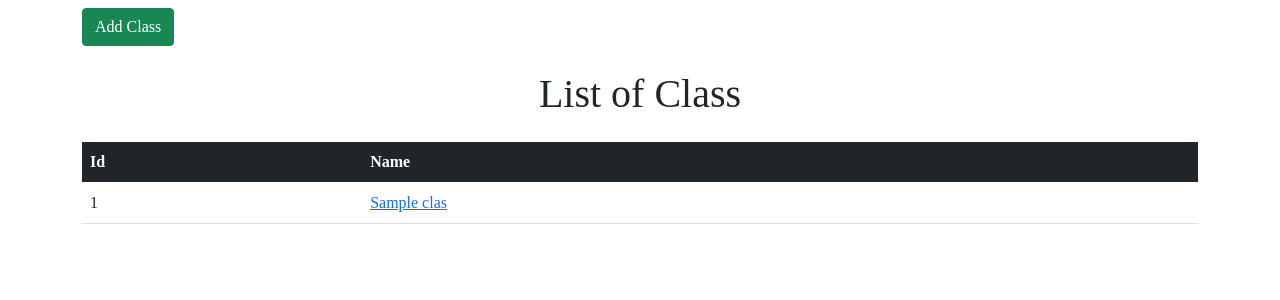
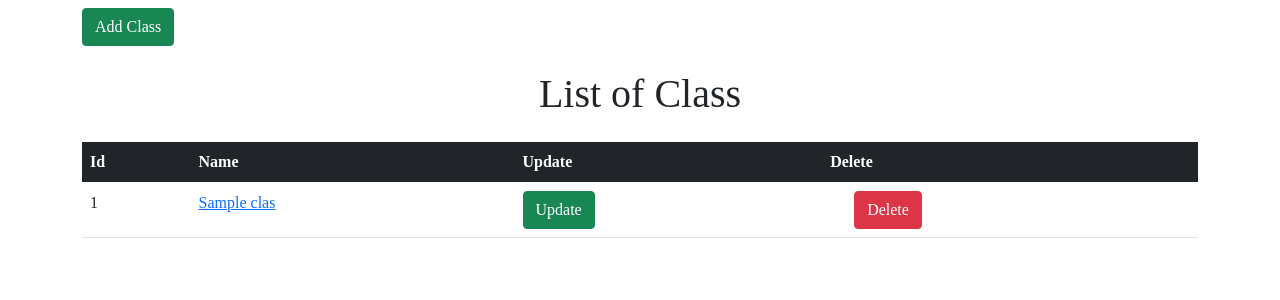
Before and after one commit to ijazbacha/School-managment-system, a Flask app: page /list_of_class in a window 1280 px wide. Shown: the part 86-386 px from the top of the page. Run offline with Flask 2, Linux system fonts and the light colour scheme; tables that the repository leaves empty hold one stand-in row (values such as "Sample post").

```diff
--- a/app/routes.py
+++ b/app/routes.py
@@ -97,7 +97,7 @@ def add_class():
         db.session.commit()
         flash('{} is successfully added'.format(cls_name))
         return redirect(url_for('list_of_class'))
-    return render_template('add_class.html')
+    return render_template('add_class.html', title='Add New Class', u_class=None)
 
 
 @app.route('/list_of_class')
@@ -106,11 +106,45 @@ def list_of_class():
     return render_template('list_of_class.html', classes=classes)
 
 
+@app.route('/update_class/<id>', methods=["GET", "POST"])
+def update_class(id):
+    u_class = Class.query.filter_by(id=id).first()
+    if request.method == "POST":
+        cls_name = request.form['cls_name']
+        u_class.cls_name = cls_name
+        db.session.commit()
+        flash('{} is successfully update!'.format(u_class.cls_name))
+        return redirect(url_for('list_of_class'))
+    return render_template('add_class.html', title='Update Class', u_class=u_class)
+
+
+
+@app.route('/delete_class/<id>')
+def delete_class(id):
+    try:
+        d_class = Class.query.filter_by(id=id).first()
+        db.session.delete(d_class)
+        db.session.commit()
+        flash('{} is successfully delete!'.format(d_class.cls_name))
+        return redirect(url_for('list_of_class'))
+    except:
+        pass
+
+
+
+
+
 @app.route('/class_wise_student/<std_class>')
 def class_wise_student(std_class):
+    page = request.args.get('page', 1, type=int)
     class_name = Class.query.filter_by(id=std_class).first()
-    students = Student.query.filter_by(std_class=std_class).all()
-    return render_template('class_wise_student.html', title='Class Wise Student', class_name=class_name, students=students)
+    students = Student.query.filter_by(std_class=std_class).order_by(Student.id.asc()).paginate(
+        page, app.config['ENTRY_PER_PAGE'], False)
+    next_url = url_for('class_wise_student', std_class=std_class, page=students.next_num) \
+        if students.has_next else None
+    prev_url = url_for('class_wise_student', std_class=std_class, page=students.prev_num) \
+        if students.has_prev else None
+    return render_template('class_wise_student.html', title='Class Wise Student', class_name=class_name, students=students.items, next_url=next_url, prev_url=prev_url)
 
 
 
@@ -144,8 +178,14 @@ def add_student():
 
 @app.route('/student_Detials')
 def student_Detials():
-    students = Student.query.all()
-    return render_template('student_Detials.html', title='Student Detials', students=students)
+    page = request.args.get('page', 1, type=int)
+    students = Student.query.order_by(Student.id.asc()).paginate(
+        page, app.config['ENTRY_PER_PAGE'], False)
+    next_url = url_for('student_Detials', page=students.next_num) \
+        if students.has_next else None
+    prev_url = url_for('student_Detials', page=students.prev_num) \
+        if students.has_prev else None
+    return render_template('student_Detials.html', title='Student Detials', students=students.items, next_url=next_url, prev_url=prev_url)
 
 
 @app.route('/student_profile/<id>')
@@ -200,8 +240,14 @@ def leave_student(id):
 
 @app.route('/leave_student_detials')
 def leave_student_detials():
-    students = LeaveStudent.query.all()
-    return render_template('leave_student_detials.html', title='Leave Students Detials', students=students)
+    page = request.args.get('page', 1, type=int)
+    students = LeaveStudent.query.order_by(LeaveStudent.id.asc()).paginate(
+        page, app.config['ENTRY_PER_PAGE'], False)
+    next_url = url_for('leave_student_detials', page=students.next_num) \
+        if students.has_next else None
+    prev_url = url_for('leave_student_detials', page=students.prev_num) \
+        if students.has_prev else None
+    return render_template('leave_student_detials.html', title='Leave Students Detials', students=students.items, next_url=next_url, prev_url=prev_url)
 
 
 @app.route('/leave_student_delete/<id>')
@@ -214,14 +260,6 @@ def leave_student_delete(id):
         return redirect(url_for('leave_student_detials'))
     except:
         pass
-
-
-
-
-
-
-
-
 
 
 
--- a/app/templates/add_class.html
+++ b/app/templates/add_class.html
@@ -9,7 +9,7 @@
 <form method="POST">
     <div class="mb-3">
       <label for="Inputname" class="form-label">Class Name:</label>
-      <input type="text" class="form-control" name="cls_name" id="Inputname" placeholder="enter class name" required>
+      <input type="text" class="form-control" name="cls_name" value="{{u_class.cls_name}}" id="Inputname" placeholder="enter class name" required>
     </div>
     <button type="submit" class="btn btn-success">Add</button>
 </form>
--- a/app/templates/add_student.html
+++ b/app/templates/add_student.html
@@ -26,12 +26,7 @@
         <select class="form-select" name="stdclass"  aria-label="Default select example">
             <option selected>Open this select class</option>
             {% for class in classes %}
-            {% if student %}
-            <option selected value="{{ class.id }}">{{ class }}</option>
-            {% else %}
             <option value="{{ class.id }}">{{ class }}</option>
-            {% endif %}
-
             {% endfor %}
           </select>
     </div>
--- a/app/templates/list_of_class.html
+++ b/app/templates/list_of_class.html
@@ -16,6 +16,8 @@
       <tr>
         <th scope="col">Id</th>
         <th scope="col">Name</th>
+        <th scope="col">Update</th>
+        <th scope="col">Delete</th>
       </tr>
     </thead>
     {% for class in classes %}
@@ -23,10 +25,36 @@
       <tr>
         <td> {{ class.id }}</td>
         <td><a href=" {{ url_for('class_wise_student', std_class=class.id)}} "> {{ class.cls_name }} </a></td>
+        <td><a href=" {{ url_for('update_class', id=class.id) }} "><button type="submit" class="btn btn-success">Update</button></a></td>
+        <!-- Button trigger modal -->
+        <td>
+          <button type="button" class="btn btn-danger ms-4" data-bs-toggle="modal" data-bs-target="#exampleModal">
+            Delete
+          </button>
+        </td>
       </tr>
     </tbody>
+    <!-- Modal -->
+<div class="modal fade" id="exampleModal" tabindex="-1" aria-labelledby="exampleModalLabel" aria-hidden="true">
+  <div class="modal-dialog">
+  <div class="modal-content">
+      <div class="modal-header">
+      <h5 class="modal-title text-warning" id="exampleModalLabel">  Do you want to remove! <b style="color: black;">{{ class.cls_name }}</b></h5>
+      <button type="button" class="btn-close" data-bs-dismiss="modal" aria-label="Close"></button>
+      </div>
+      <div class="modal-body">
+          <h5 class="card-title"> </h5>
+      </div>
+      <div class="modal-footer">
+      <button type="button" class="btn btn-secondary" data-bs-dismiss="modal">Close</button>
+      <a href="{{ url_for('delete_class', id=class.id) }}"><button type="button" class="btn btn-danger">Yes</button></a>
+      </div>
+  </div>
+  </div>
+  </div>
     {% endfor %}
   </table>
 </div>
 
+
 {% endblock %}
```
Also changed, not shown: app/templates/class_wise_student.html (+11 -1 lines), app/templates/leave_student_detials.html (+16 -2 lines), app/templates/student_Detials.html (+11 -1 lines), app.db.
